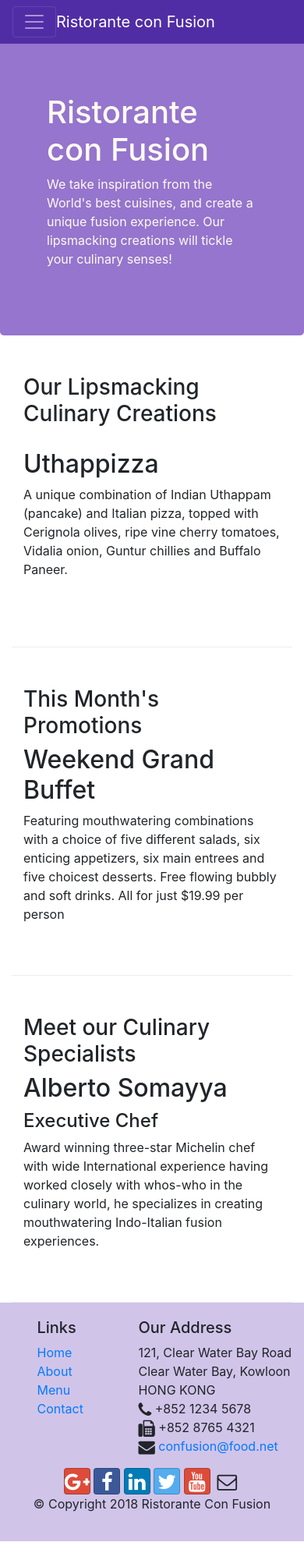
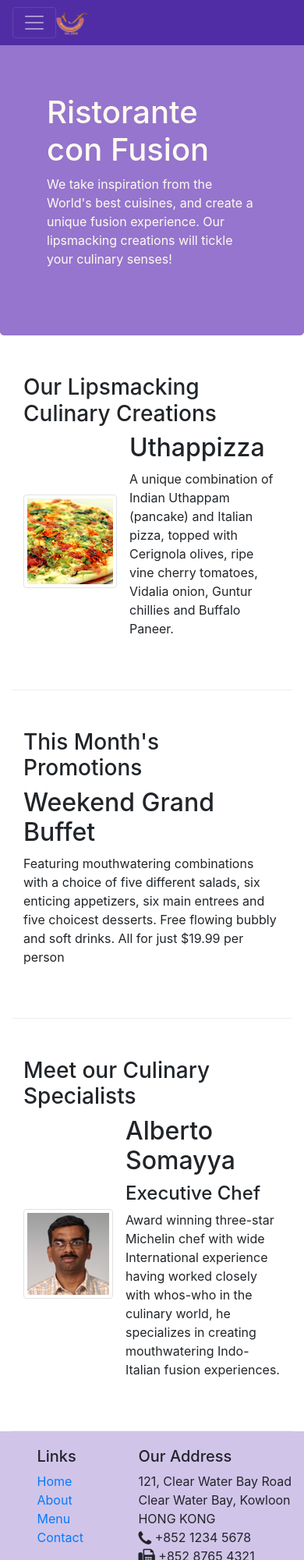
Before and after one commit to ashaaut/LearningBootstarp, a website: page index.html in a window 390 px wide. Shown: the top 2000 px of the page at 78% size. Before the commit the page ends 1976 px from the top, so only its background shows below. Drawn offline with nearby package versions, Linux system fonts and the light colour scheme.

Commit message:
Images and Media

```diff
--- a/index.html
+++ b/index.html
@@ -23,7 +23,7 @@
 
                 </span>
             </button>
-            <a class="navbar-brand mr-auto" href="#">Ristorante con Fusion</a>
+            <a class="navbar-brand mr-auto" href="#"><img src="./img/img/logo.png" height="30" width="41"></a>
             <div class="collapse navbar-collapse" id="navbar">
                 <ul class=" navbar-nav mr-auto">
                     <li class="nav-item active"><a class="nav-link" href="#"><span class="fa fa-home fa-lg"></span> Home</a></li>
@@ -54,8 +54,13 @@
                 <h3>Our Lipsmacking Culinary Creations</h3>
             </div>
             <div class="col col-sm order-sm-first col-md">
-                <h2>Uthappizza</h2>
-                <p>A unique combination of Indian Uthappam (pancake) and Italian pizza, topped with Cerignola olives, ripe vine cherry tomatoes, Vidalia onion, Guntur chillies and Buffalo Paneer.</p>
+                <div class="media">
+                    <img class="d-flex mr-3 img-thumbnail align-self-center" src="./img/img/uthappizza.png" alt="uthappizza">
+                    <div class="media-body">
+                        <h2 class="mt-0">Uthappizza</h2>
+                        <p>A unique combination of Indian Uthappam (pancake) and Italian pizza, topped with Cerignola olives, ripe vine cherry tomatoes, Vidalia onion, Guntur chillies and Buffalo Paneer.</p>
+                    </div>
+                </div>
             </div>
         </div>
 
@@ -75,9 +80,15 @@
                 <h3>Meet our Culinary Specialists</h3>
             </div>
             <div class="col col-sm order-sm-first col-md">
-                <h2>Alberto Somayya</h2>
-                <h4>Executive Chef</h4>
-                <p>Award winning three-star Michelin chef with wide International experience having worked closely with whos-who in the culinary world, he specializes in creating mouthwatering Indo-Italian fusion experiences. </p>
+                <div class="media">
+                    <img class="d-flex mr-3 img-thumbnail align-self-center" src="./img/img/alberto.png" alt="uthappizza" alt="alberto somnya">
+                    <div class="media-body">
+                        <h2 class="mt-0">Alberto Somayya</h2>
+                        <h4>Executive Chef</h4>
+                        <p>Award winning three-star Michelin chef with wide International experience having worked closely with whos-who in the culinary world, he specializes in creating mouthwatering Indo-Italian fusion experiences. </p>
+                    </div>
+                </div>
+
             </div>
         </div>
     </div>
```
Also changed, not shown: aboutus.html (+4 -2 lines), contactus.html (+4 -2 lines), img/img/alberto.png (added), img/img/buffet.png (added), img/img/logo.png (added), img/img/uthappizza.png (added), 1 other file.
